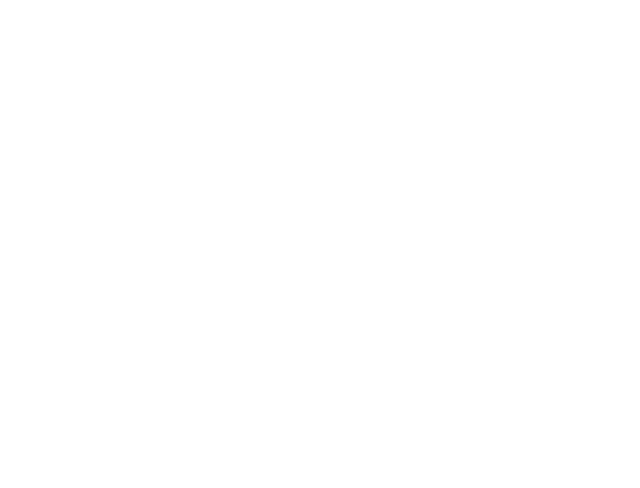
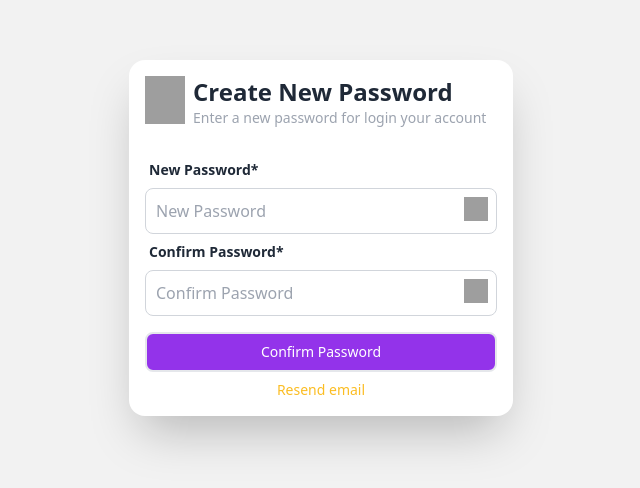
Before and after one commit to darkimpow/ai-writer-app-final, a React (Create React App) app: page /new-password in a window 1280 px wide. Before the commit this address had no page. Shown: the part 162-650 px from the top of the page, without its empty margins (319-959 px from the left). Built offline with nearby package versions, Linux system fonts and the light colour scheme; grey boxes are pictures that could not be loaded.

Commit message:
added the resend email file

```diff
--- a/src/App.js
+++ b/src/App.js
@@ -18,9 +18,9 @@ function App() {
         <Routes>
             <Route path={'/'} element={<HomePage/>}/>
             <Route path={'/login'} element={<LogIn/>}/>
-            <Route path={'/new_password'} element={<NewPassword/>}/>
-            <Route path={'/password_success'} element={<PasswordSuccess/>}/>
-            <Route path={'/forgot_password'} element={<ForgotPassword/>}/>
+            <Route path={'/new-password'} element={<NewPassword/>}/>
+            <Route path={'/password-success'} element={<PasswordSuccess/>}/>
+            <Route path={'/forgot-password'} element={<ForgotPassword/>}/>
 
 
             {/* Start: Dashboard Routes */}
--- a/src/pages/login/ForgotPassword.js
+++ b/src/pages/login/ForgotPassword.js
@@ -1,4 +1,5 @@
 import React from 'react';
+import {ResendEmail} from './ResendEmail'
 
 
 
--- a/src/pages/login/NewPassword.js
+++ b/src/pages/login/NewPassword.js
@@ -1,4 +1,5 @@
 import React from 'react';
+import {ResendEmail} from './ResendEmail'
 
 
 
--- /dev/null
+++ b/src/pages/login/ResendEmail.js
@@ -0,0 +1,9 @@
+
+
+export const ResendEmail = () => {
+    return (
+        <div>
+            <p>Hello</p>
+        </div>
+    );
+};
```
